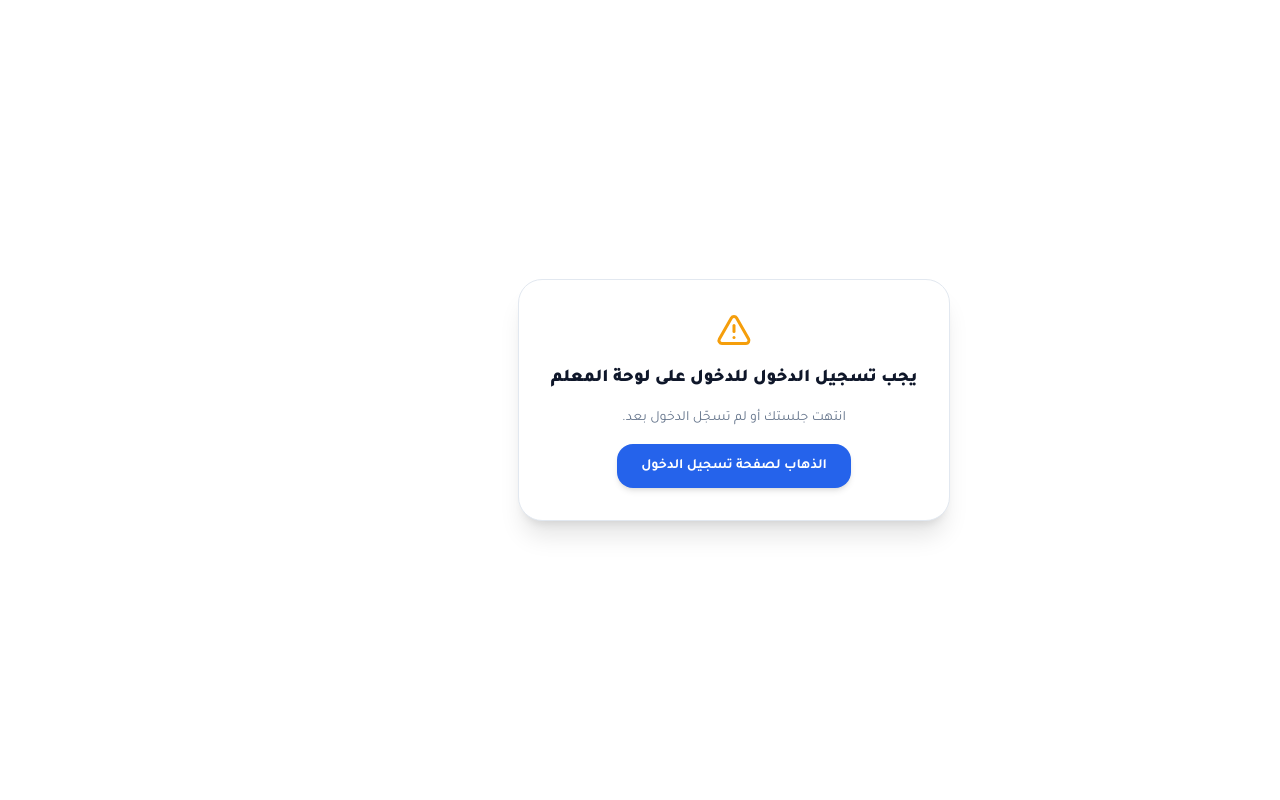
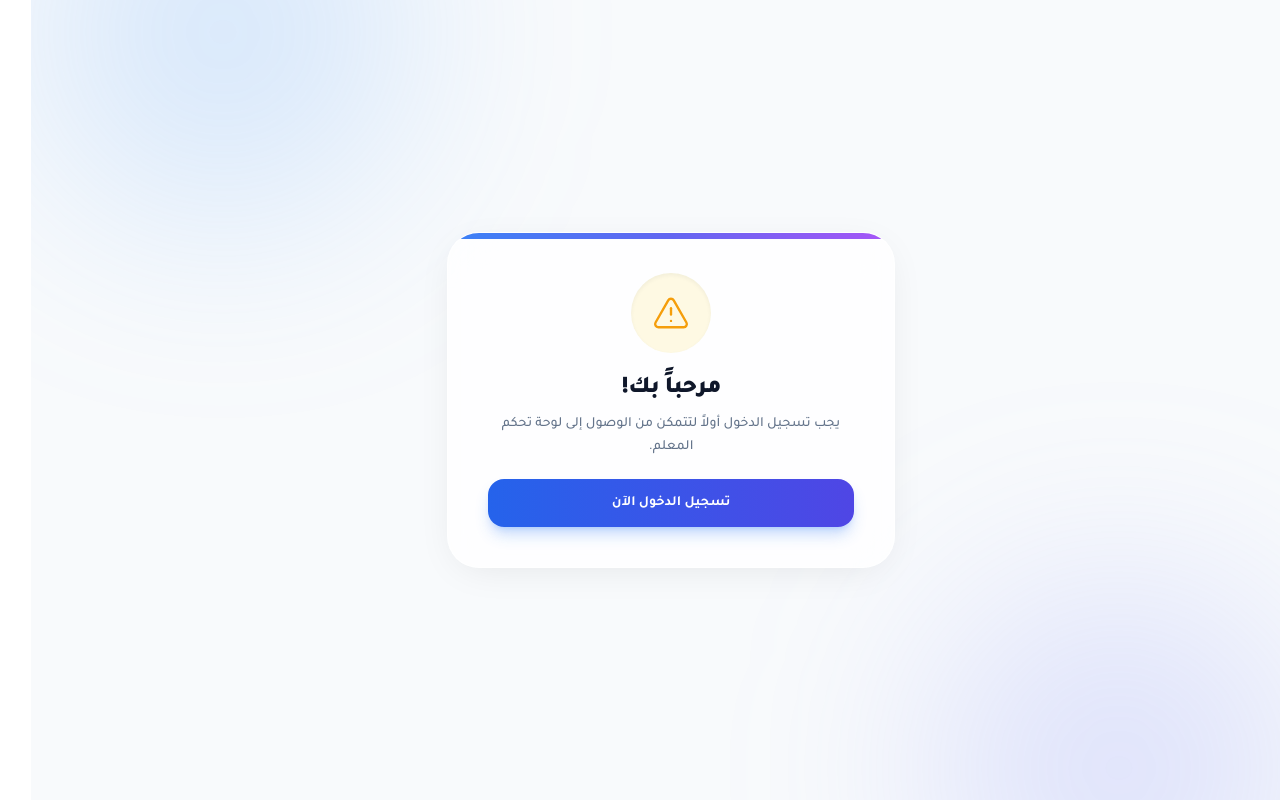
Before and after one commit to ai3048192-commits/teacher, a React (Vite) app: page /teacher/teacher-grades in a window 1280 px wide. Built offline with nearby package versions, Linux system fonts and the light colour scheme; no server answers.

Commit message:
Update App.tsx

```diff
--- a/src/App.tsx
+++ b/src/App.tsx
@@ -21,31 +21,41 @@ import Profile from "./pages/Profile";
 import "./index.css";
 
 /* ================================================================== */
-/*  إعدادات                                                            */
+/*  إعدادات                                                             */
 /* ================================================================== */
 
-// صفحة تسجيل الدخول. لو صفحة الدخول جوه نفس التطبيق، سيبها "/login".
 const LOGIN_URL = import.meta.env.VITE_LOGIN_URL ?? "/login";
 const STUDENT_HOME = import.meta.env.VITE_STUDENT_HOME ?? "/student";
 
 type Access = "loading" | "guest" | "not-teacher" | "teacher";
 
 /* ================================================================== */
-/*  شاشات الحالة                                                       */
+/*  شاشات الحالة (بتصميم احترافي مميز)                                 */
 /* ================================================================== */
 
 function FullScreen({ children }: { children: React.ReactNode }) {
   return (
-    <div className="flex h-screen items-center justify-center p-4 text-slate-700" dir="rtl">
-      <div className="max-w-md space-y-4 rounded-3xl border border-slate-200 bg-white p-8 text-center shadow-xl">
-        {children}
+    <div className="relative flex min-h-screen items-center justify-center overflow-hidden bg-slate-50 p-4 text-slate-700 sm:p-6" dir="rtl">
+      {/* دوائر إضاءة خافتة في الخلفية */}
+      <div className="absolute -top-40 left-0 h-96 w-96 rounded-full bg-blue-400/20 mix-blend-multiply blur-[100px]"></div>
+      <div className="absolute -bottom-40 right-0 h-96 w-96 rounded-full bg-indigo-400/20 mix-blend-multiply blur-[100px]"></div>
+
+      {/* الكارت الأساسي بتصميم زجاجي حديث */}
+      <div className="relative w-full max-w-md overflow-hidden rounded-[2rem] border border-white/60 bg-white/80 p-8 pt-10 text-center shadow-[0_8px_40px_-12px_rgba(0,0,0,0.1)] backdrop-blur-xl transition-all duration-300 hover:shadow-[0_16px_60px_-15px_rgba(0,0,0,0.15)] sm:p-10">
+
+        {/* شريط متدرج ديكوري أعلى الكارت */}
+        <div className="absolute left-0 top-0 h-1.5 w-full bg-gradient-to-r from-blue-500 via-indigo-500 to-purple-500"></div>
+
+        <div className="flex flex-col items-center justify-center space-y-5">
+          {children}
+        </div>
       </div>
     </div>
   );
 }
 
 /* ================================================================== */
-/*  التطبيق                                                            */
+/*  التطبيق                                                             */
 /* ================================================================== */
 
 export default function App() {
@@ -53,7 +63,6 @@ export default function App() {
   const [session, setSession] = useState<Session | null>(null);
   const [access, setAccess] = useState<Access>("loading");
 
-  // هوية المستخدم بتيجي من الجلسة نفسها، مش من الـ URL.
   const userId = session?.user?.id ?? "";
 
   const resolveAccess = useCallback(async (current: Session | null) => {
@@ -64,7 +73,6 @@ export default function App() {
     }
     setSession(current);
 
-    // نوع الحساب محسوم من قاعدة البيانات، والمستخدم مش بيقدر يغيّره
     const { data } = await supabase.from("profiles").select("role").eq("id", current.user.id).maybeSingle();
     const role = data?.role ?? current.user.user_metadata?.role;
     setAccess(role === "teacher" ? "teacher" : "not-teacher");
@@ -77,7 +85,6 @@ export default function App() {
       if (active) void resolveAccess(data.session);
     });
 
-    // تسجيل خروج أو انتهاء الجلسة بيتعامل معاه فوراً بدل ما الصفحة تفضل فاضية
     const { data: sub } = supabase.auth.onAuthStateChange((_event, current) => {
       if (active) void resolveAccess(current);
     });
@@ -105,18 +112,24 @@ export default function App() {
   }
 
   if (access === "guest") {
-    // الكود القديم كان بيعرض الداشبورد كامل حتى من غير تسجيل دخول،
-    // فكانت كل الصفحات بتطلع فاضية من غير ما حد يفهم السبب.
     return (
       <FullScreen>
-        <AlertTriangle size={36} className="mx-auto text-amber-500" />
-        <h1 className="text-lg font-black text-slate-900">يجب تسجيل الدخول للدخول على لوحة المعلم</h1>
-        <p className="text-sm text-slate-500">انتهت جلستك أو لم تسجّل الدخول بعد.</p>
+        <div className="flex h-20 w-20 items-center justify-center rounded-full bg-amber-100/50 shadow-inner">
+          <AlertTriangle size={38} className="text-amber-500" strokeWidth={1.5} />
+        </div>
+
+        <div className="space-y-2">
+          <h1 className="text-2xl font-black tracking-tight text-slate-900">مرحباً بك!</h1>
+          <p className="text-sm font-medium leading-relaxed text-slate-500">
+            يجب تسجيل الدخول أولاً لتتمكن من الوصول إلى لوحة تحكم المعلم.
+          </p>
+        </div>
+
         <a
           href={LOGIN_URL}
-          className="inline-block rounded-2xl bg-blue-600 px-6 py-3 text-sm font-bold text-white shadow-md transition-colors hover:bg-blue-700"
+          className="mt-4 flex w-full items-center justify-center gap-2 rounded-2xl bg-gradient-to-r from-blue-600 to-indigo-600 px-6 py-3.5 text-sm font-bold text-white shadow-lg shadow-blue-500/30 transition-all hover:-translate-y-0.5 hover:shadow-blue-500/40 active:translate-y-0"
         >
-          الذهاب لصفحة تسجيل الدخول
+          تسجيل الدخول الآن
         </a>
       </FullScreen>
     );
@@ -125,22 +138,30 @@ export default function App() {
   if (access === "not-teacher") {
     return (
       <FullScreen>
-        <AlertTriangle size={36} className="mx-auto text-rose-500" />
-        <h1 className="text-lg font-black text-slate-900">هذه اللوحة مخصصة للمعلمين</h1>
-        <p className="text-sm text-slate-500">حسابك مسجّل كطالب، ولا يمكنه الوصول إلى بيانات المعلمين.</p>
-        <div className="flex flex-wrap justify-center gap-2">
+        <div className="flex h-20 w-20 items-center justify-center rounded-full bg-rose-100/50 shadow-inner">
+          <AlertTriangle size={38} className="text-rose-500" strokeWidth={1.5} />
+        </div>
+
+        <div className="space-y-2">
+          <h1 className="text-2xl font-black tracking-tight text-slate-900">عذراً، لا تملك صلاحية</h1>
+          <p className="text-sm font-medium leading-relaxed text-slate-500">
+            هذه اللوحة مخصصة للمعلمين فقط. حسابك الحالي مسجل كطالب.
+          </p>
+        </div>
+
+        <div className="mt-4 flex w-full flex-col gap-3">
           <a
             href={STUDENT_HOME}
-            className="rounded-2xl bg-blue-600 px-5 py-2.5 text-sm font-bold text-white transition-colors hover:bg-blue-700"
+            className="flex w-full items-center justify-center gap-2 rounded-2xl bg-gradient-to-r from-blue-600 to-indigo-600 px-6 py-3.5 text-sm font-bold text-white shadow-lg shadow-blue-500/30 transition-all hover:-translate-y-0.5 hover:shadow-blue-500/40 active:translate-y-0"
           >
             الذهاب للوحة الطالب
           </a>
           <button
             type="button"
             onClick={handleSignOut}
-            className="inline-flex items-center gap-2 rounded-2xl bg-slate-100 px-5 py-2.5 text-sm font-bold text-slate-700 transition-colors hover:bg-slate-200"
+            className="flex w-full items-center justify-center gap-2 rounded-2xl border border-slate-200 bg-slate-50 px-6 py-3.5 text-sm font-bold text-slate-600 transition-all hover:bg-slate-100 hover:text-slate-900"
           >
-            <LogOut size={15} />
+            <LogOut size={18} />
             تسجيل الخروج
           </button>
         </div>
@@ -160,8 +181,6 @@ export default function App() {
         <main className="flex-1 overflow-y-auto p-4 md:p-6">
           <div className="mx-auto max-w-[1600px]">
             <TeacherDashboardLayout user={session?.user ?? null}>
-              {/* userId بيتبعت للصفحات اللي بتستقبله بس. الباقي بيقرا الجلسة
-                  بنفسه ويعتمد على RLS، وبعت prop مش موجود كان بيطلع خطأ. */}
               <Routes>
                 <Route path="/" element={<HomePage userId={userId} />} />
                 <Route path="/teacher-courses" element={<TeacherCourse />} />
@@ -176,7 +195,6 @@ export default function App() {
                 <Route path="/teacher-live" element={<TeacherLive />} />
                 <Route path="/teacher-student-subscriptions" element={<TeacherStudentSubscriptions />} />
                 <Route path="/teacher-profile" element={<Profile userId={userId} />} />
-                {/* أي مسار غلط يرجّع للصفحة الرئيسية بدل صفحة بيضا */}
                 <Route path="*" element={<Navigate to="/" replace />} />
               </Routes>
             </TeacherDashboardLayout>
```
